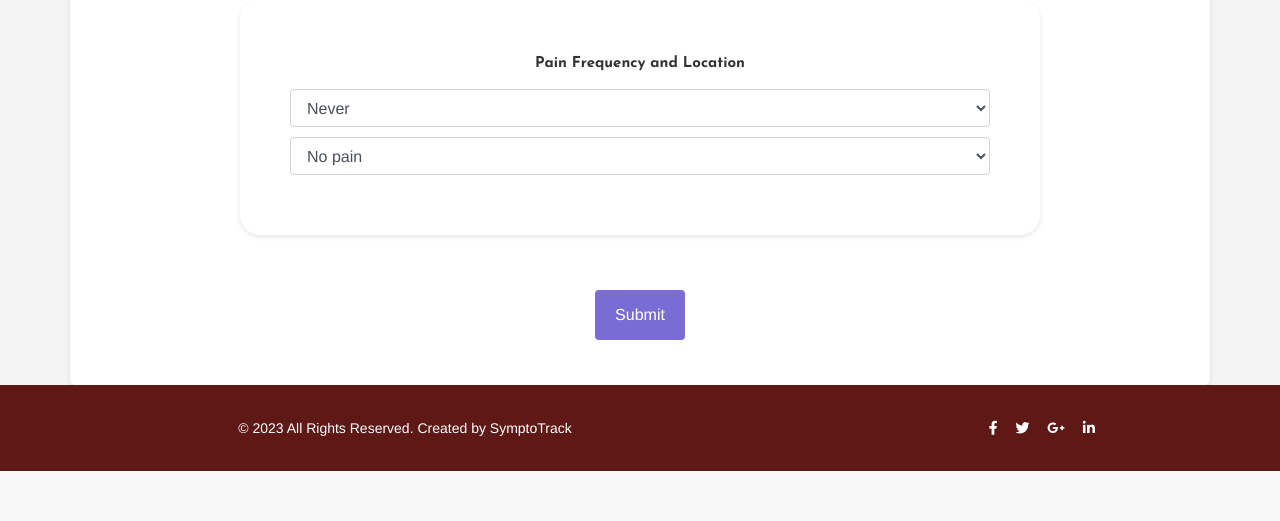
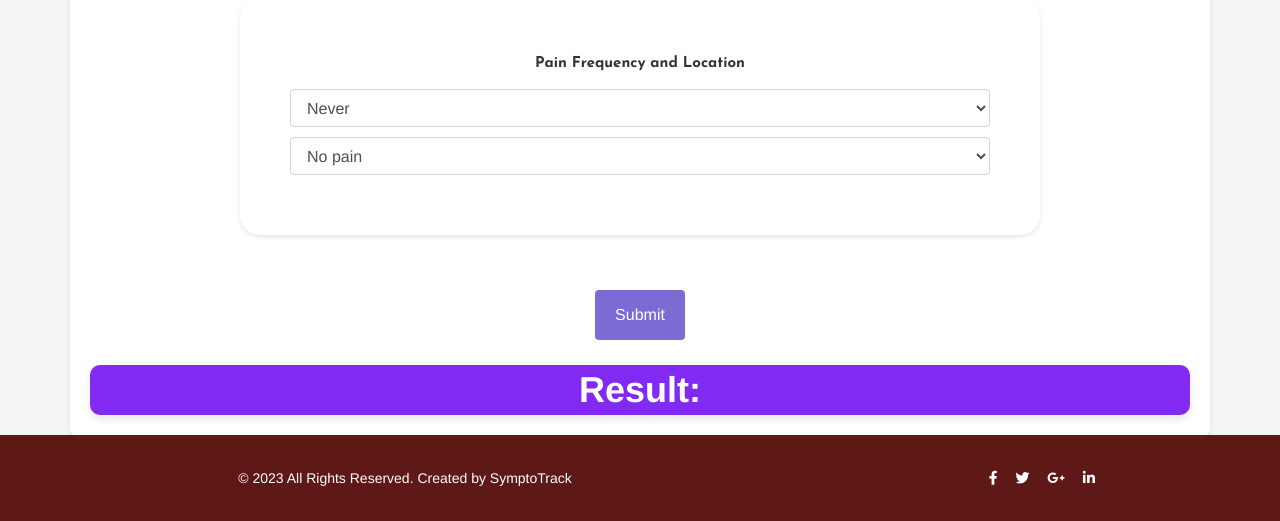
Before and after one commit to ladyOouf/SymptoTrack, a Flask app: template Sympto_track/templates/other html/questionnaire.html in a window 1280 px wide. Shown: the part 1732-2253 px from the top of the page. Before the commit the page ends 2203 px from the top, so only its background shows below. Run offline with Flask 3, Linux system fonts and the light colour scheme; the template is opened without the code that fills it, so the values that code supplies are empty; some libraries are stand-ins or nearby versions.

Commit message:
edited pain score display

```diff
--- a/Sympto_track/templates/other html/questionnaire.html
+++ b/Sympto_track/templates/other html/questionnaire.html
@@ -2,7 +2,7 @@
 Description: This code asks the user questions about their symptom.
 Authors: Ava G
 Date Creation : November 17, 2023
-Date Revised: March 24, 2023
+Date Revised: April 7, 2024
 Preconditions: Empty Strings are not allowed.
 Postconditions: No return values.
 -->
@@ -77,6 +77,22 @@ Postconditions: No return values.
     justify-content: center; /* Center horizontally */
     align-items: center;     /* Center vertically (if the container has a specific height) */
     height: 100px;           /* Example height, you can adjust this as needed */
+}
+#result {
+        font-size: 36px;
+        font-weight: bold;
+        color: #fff;
+        background-color: #8229F2 ;
+        padding: 10px 20px;
+        border-radius: 10px;
+        box-shadow: 0 4px 8px rgba(0, 0, 0, 0.1);
+        text-align: center;
+        transition: background-color 0.3s ease;
+        cursor: pointer;
+}
+
+#result:hover {
+    background-color: #F85781;
 }
 
 
@@ -169,7 +185,8 @@ Postconditions: No return values.
             </div>
 
         </form>
-        <div id="result"></div>
+        <!-- <div id="result"></div> -->
+        <div id="result">Result: <span id="resultValue"></span></div>
     </div>
     <script>
         function toggleOtherTextbox() {
```
Also changed, not shown: 3 other files.
